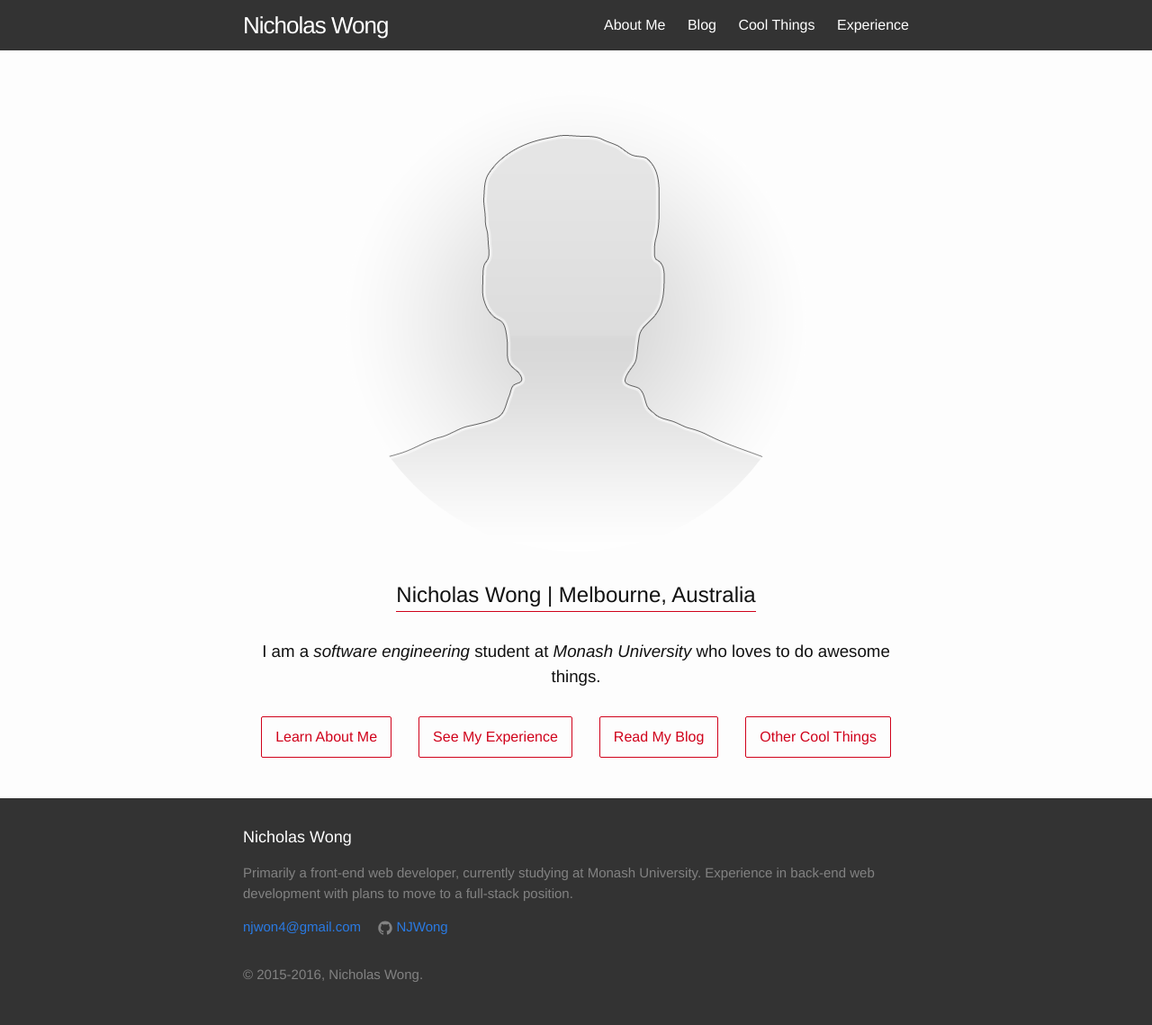
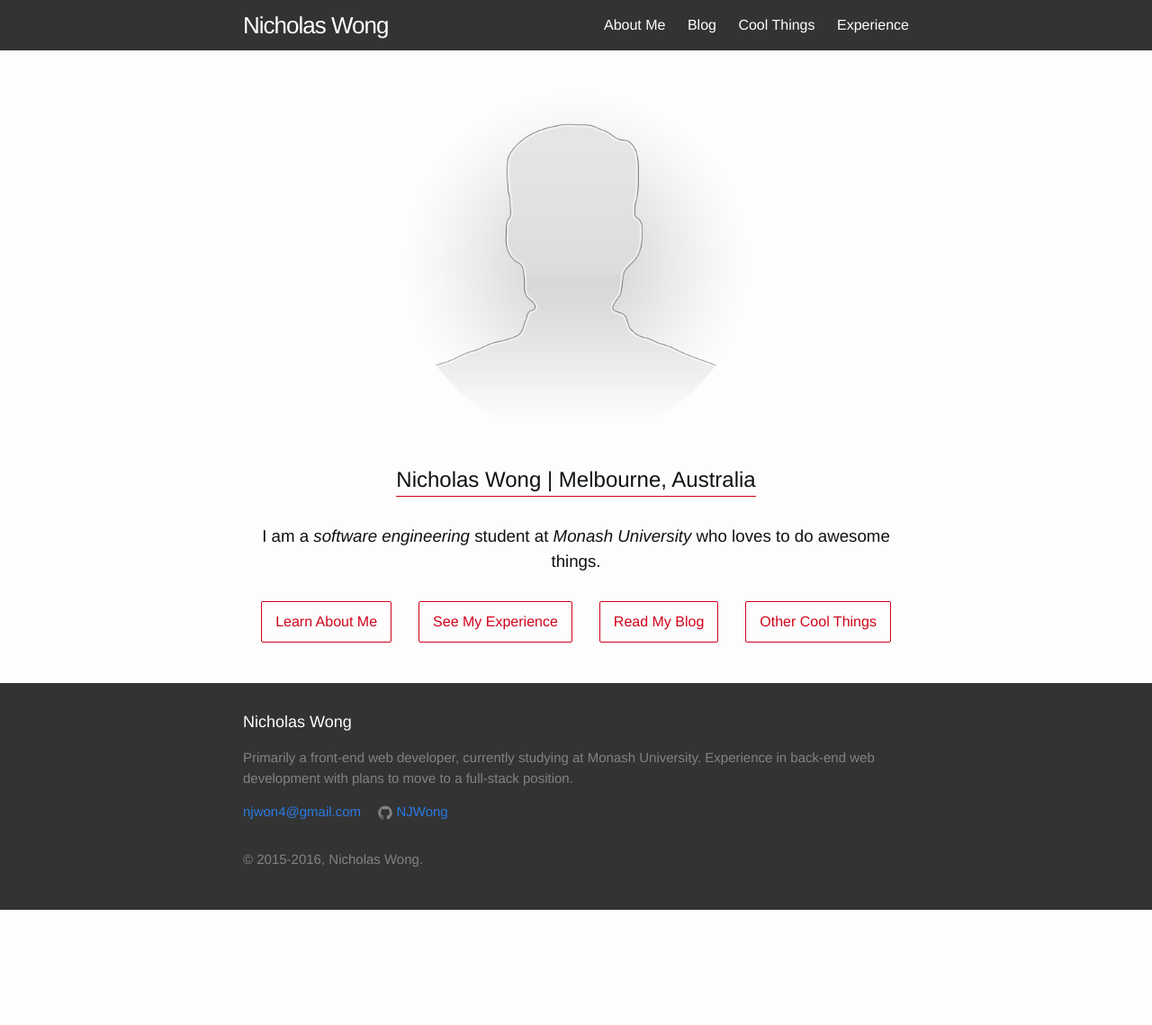
Before and after one commit to NJWong/Personal-Website, a Jekyll site: the page built from index.html, in a window 1280 px wide. Shown: the whole page at 90% size. Built offline with Jekyll 4.4.1, drawn with Linux system fonts in a browser that asks for light colours; after the commit the page ends 1011 px from its top, so only the background shows below that.

Commit message:
Profile Picture | Use vw for the width measurement. Changed color of text in dropdown menu for mobile screens.

```diff
--- a/_sass/_home-page.scss
+++ b/_sass/_home-page.scss
@@ -8,6 +8,7 @@
         .profile-picture {
             margin: 15px 0;
             border-radius: 100%;
+            width: 30vw;
         }
         h1 {
             margin: 15px 0;
--- a/_sass/_layout.scss
+++ b/_sass/_layout.scss
@@ -72,6 +72,9 @@
         .trigger {
             clear: both;
             display: none;
+            a {
+                color: $text-color;
+            }
         }
 
         &:hover .trigger {
```
